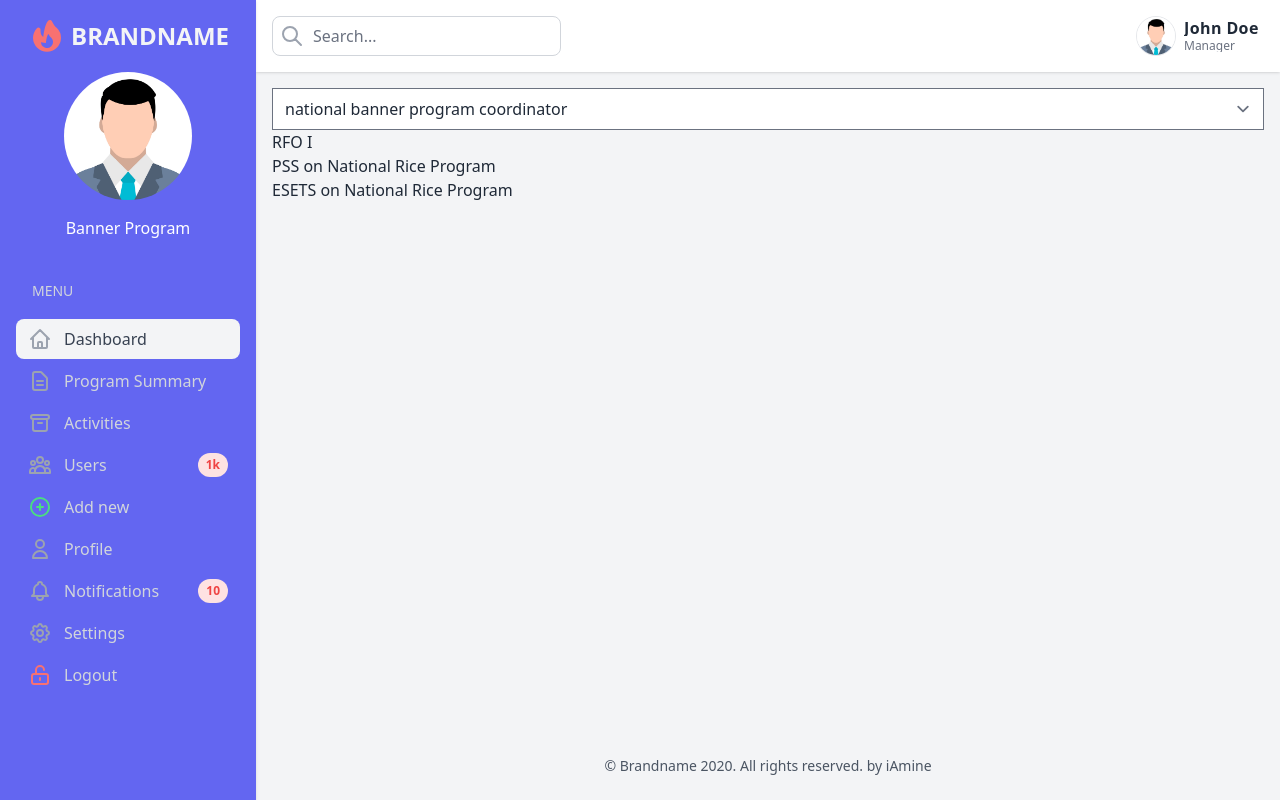
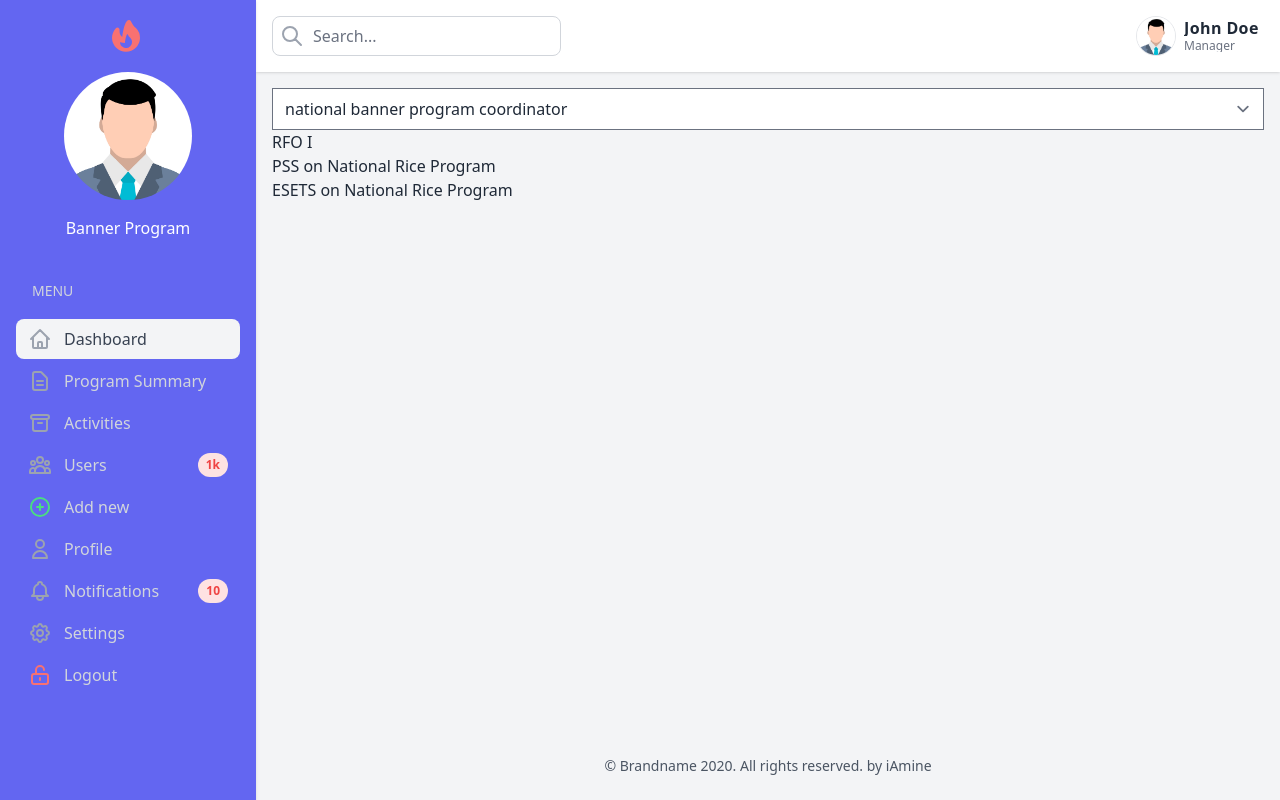
Before and after one commit to mlab817/da-pips, a React (Vite) app: page / in a window 1280 px wide. Built offline with nearby package versions, Linux system fonts and the light colour scheme.

Commit message:
added env

```diff
--- a/src/components/banner/banner.component.jsx
+++ b/src/components/banner/banner.component.jsx
@@ -1,3 +1,5 @@
+import {appName} from "../../constants/constants";
+
 const Banner = () => {
   return (
     <div className="sidebar-header flex items-center justify-center py-4">
@@ -10,7 +12,9 @@ const Banner = () => {
               clipRule="evenodd"
             />
           </svg>
-          <span className="leading-10 text-gray-100 text-2xl font-bold ml-1 uppercase">Brandname</span>
+          <span className="leading-10 text-gray-100 text-2xl font-bold ml-1 uppercase">
+            {appName}
+          </span>
         </a>
       </div>
     </div>
--- /dev/null
+++ b/src/constants/constants.js
@@ -0,0 +1 @@
+export const appName = import.meta.env.VITE_APP_NAME
```
